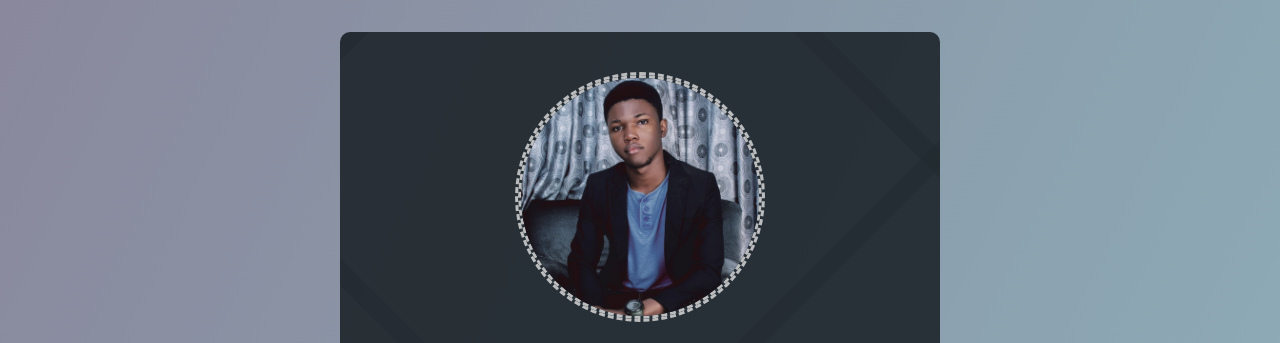
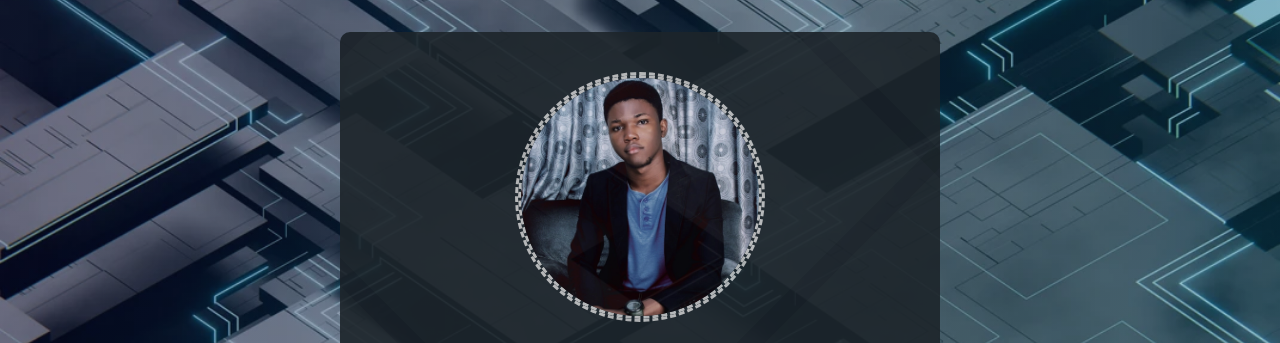
Before and after one commit to Ezeoba-Hilary/HNG12-front-end-stage-0-task, a plain HTML site: page My Profile Card.html in a window 1280 px wide. Shown: the top 343 px of the page. Drawn offline with Linux system fonts and the light colour scheme.

Commit message:
Update My Profile Card.css

```diff
--- a/My Profile Card.css
+++ b/My Profile Card.css
@@ -33,7 +33,7 @@ body::before {
     top: 0;
     left: 0;
     background: silver;
-    background-image: linear-gradient(115deg, rgba(11, 6, 75, 0.3), rgba(23, 134, 168, 0.3)), url("images/jigar-panchal-ZmJhjN15nqo-unsplash.webp");
+    background-image: linear-gradient(115deg, rgba(11, 6, 75, 0.3), rgba(23, 134, 168, 0.3)), url("jigar-panchal-ZmJhjN15nqo-unsplash.webp");
     background-position: center;
     background-size: cover;
     background-repeat: no-repeat;
```
